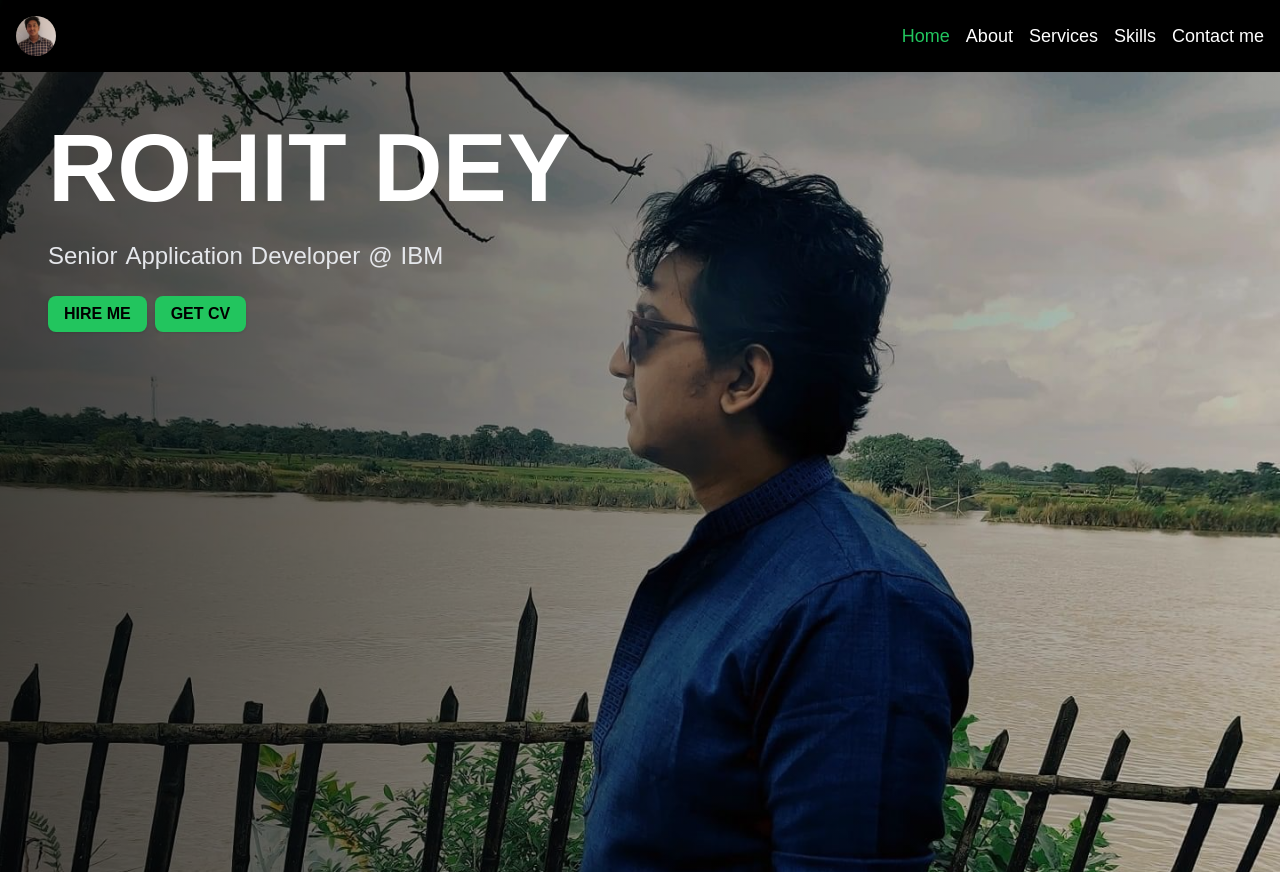
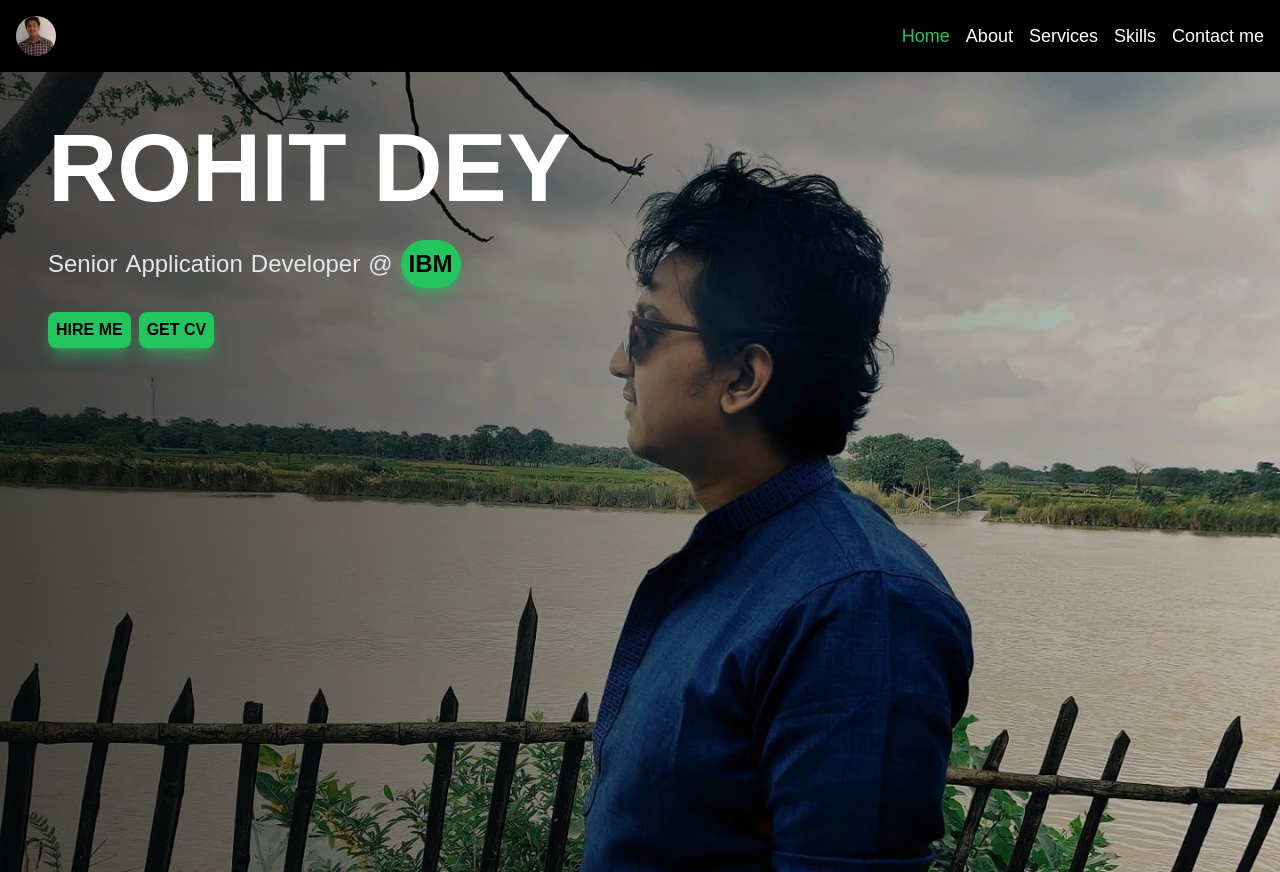
Before and after one commit to Rohit2697/rohit-dey-portfolio, a Next.js app: page / in a window 1280 px wide. Built offline with nearby package versions, Linux system fonts and the light colour scheme.

Commit message:
modified company name in home page

```diff
--- a/src/app/page.tsx
+++ b/src/app/page.tsx
@@ -3,14 +3,14 @@
 import { Button } from '@/components/ui/button';
 import EmailBox from '@/components/EmailBox';
 import { useEffect, useState } from 'react';
-import './animated-text.css'
+import './animated-text.css';
 import React from 'react';
 
 export default function Home() {
   const [openEmailBox, setOpenEmailBox] = useState(false);
   const handleHireMeButton = () => setOpenEmailBox(true);
-  const [animatedWords, setAnimatedWords] = useState<boolean[]>([])
-  const words = "Senior Application Developer @ IBM".split(" ")
+  const [animatedWords, setAnimatedWords] = useState<boolean[]>([]);
+  const words = 'Senior Application Developer @ IBM'.split(' ');
 
   useEffect(() => {
     // Start animation after a short delay
@@ -18,17 +18,17 @@ export default function Home() {
       words.forEach((_, index) => {
         setTimeout(() => {
           setAnimatedWords((prev) => {
-            const newState = [...prev]
-            newState[index] = true
-            return newState
-          })
-        }, index * 300) // 300ms delay between each word
-      })
-    }, 500) // Initial delay of 500ms
+            const newState = [...prev];
+            newState[index] = true;
+            return newState;
+          });
+        }, index * 300); // 300ms delay between each word
+      });
+    }, 500); // Initial delay of 500ms
 
-    return () => clearTimeout(timer)
+    return () => clearTimeout(timer);
     // eslint-disable-next-line react-hooks/exhaustive-deps
-  }, [])
+  }, []);
   const handleCVDownLoad = () => {
     const link = document.createElement('a');
 
@@ -36,7 +36,6 @@ export default function Home() {
     link.download = 'Rohit_DEY_RESUME.pdf';
     link.click();
   };
-
 
   return (
     <>
@@ -46,7 +45,7 @@ export default function Home() {
           className="absolute inset-0 bg-cover bg-center bg-no-repeat"
           style={{
             backgroundImage: "url('/greeting.JPG')",
-            backgroundPosition: "center 30%",
+            backgroundPosition: 'center 30%',
           }}
         >
           {/* Responsive Gradient overlay */}
@@ -62,29 +61,57 @@ export default function Home() {
                 ROHIT DEY
               </h1>
               <div className="text-base sm:text-lg md:text-xl lg:text-2xl text-gray-200 font-light max-w-xs sm:max-w-sm md:max-w-md lg:max-w-lg">
-                {words.map((word, index) => (
-                  <span
-                    key={index}
-                    className={`inline-block mr-2 transition-all duration-700 ease-out ${animatedWords[index] ? "opacity-100 translate-x-0" : "opacity-0 -translate-x-8"
+                {words.map((word, index) => {
+                  if (index === words.length - 1) {
+                    return (
+                      <span
+                        onClick={() => {
+                          window.open('https://www.ibm.com/in-en', '_blank');
+                        }}
+                        key={index}
+                        className={`inline-block mr-2 transition-all duration-700 ease-out bg-green-500 shadow-lg shadow-green-500/50 p-2 rounded-full text-black font-bold cursor-pointer
+                      } ${
+                        animatedWords[index]
+                          ? 'opacity-100 translate-x-0'
+                          : 'opacity-0 -translate-x-8'
                       }`}
-                  >
-                    {word}
-                  </span>
-                ))}
+                      >
+                        {word}
+                      </span>
+                    );
+                  }
+                  return (
+                    <span
+                      key={index}
+                      id="company_name"
+                      className={`inline-block mr-2 transition-all duration-700 ease-out
+                      } ${
+                        animatedWords[index]
+                          ? 'opacity-100 translate-x-0'
+                          : 'opacity-0 -translate-x-8'
+                      }`}
+                    >
+                      {word}
+                    </span>
+                  );
+                })}
               </div>
               <div className="flex flex-row gap-2  justify-start mt-2 ">
                 <Button
                   size="default"
-                  className="text-black font-bold bg-[#22C55E]  hover:bg-[#1ea34d] rounded-lg transition-colors duration-300 text-sm md:text-base animate-fade-in-delayed"
+                  className="shadow-lg shadow-green-500/50 p-2  text-black font-bold bg-[#22C55E]  hover:bg-[#1ea34d] rounded-lg transition-colors duration-300 text-sm md:text-base animate-fade-in-delayed"
                   onClick={handleHireMeButton}
                 >
                   HIRE ME
                 </Button>
-                <Button size="default" className="text-black font-bold bg-[#22C55E]  hover:bg-[#1ea34d] transition-colors  rounded-lg  duration-300 text-sm md:text-base animate-fade-in-delayed" onClick={handleCVDownLoad}>
+                <Button
+                  size="default"
+                  className="shadow-lg shadow-green-500/50 p-2 text-black font-bold bg-[#22C55E]  hover:bg-[#1ea34d] transition-colors  rounded-lg  duration-300 text-sm md:text-base animate-fade-in-delayed"
+                  onClick={handleCVDownLoad}
+                >
                   GET CV
                 </Button>
               </div>
-
             </div>
           </div>
         </div>
@@ -95,10 +122,5 @@ export default function Home() {
         </div>
       )}
     </>
-
-
-
-
-
   );
 }
```
